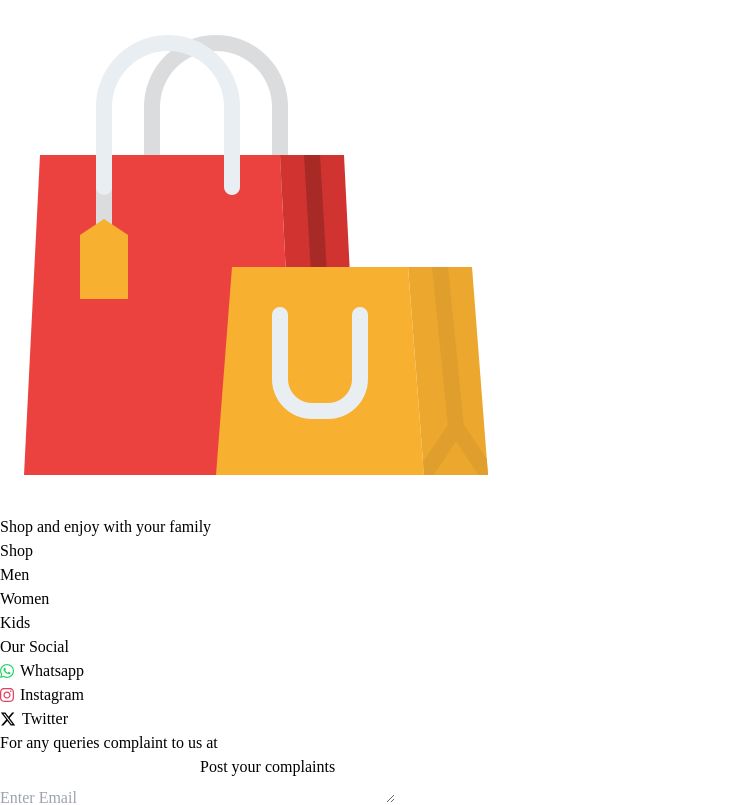
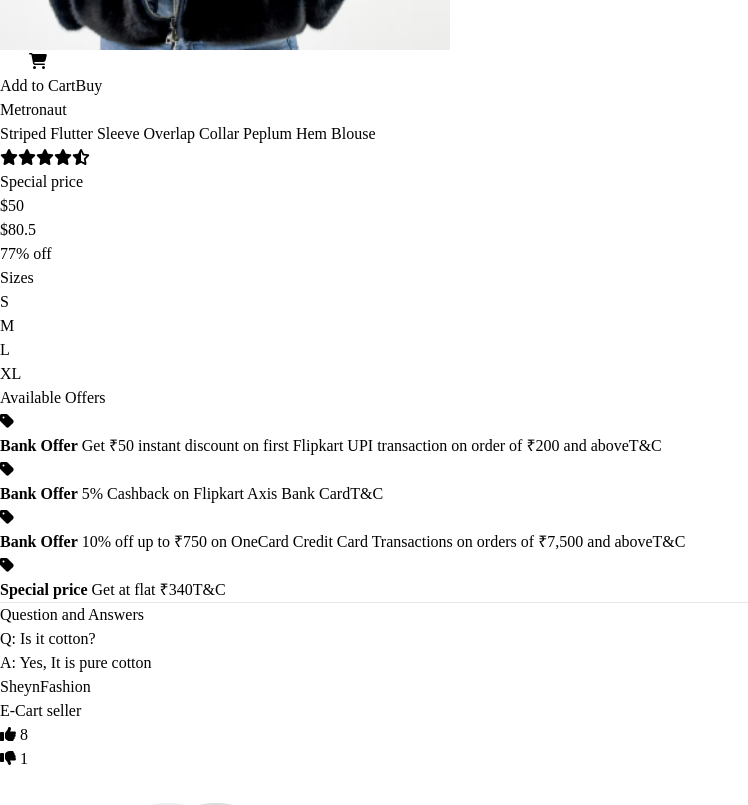
Before and after one commit to Avinashyennam/E-Cart, a React (Vite) app in the folder client/: page /product/1 in a window 1280 px wide. Shown: the part 1180-1985 px from the top of the page, without its empty margins (0-748 px from the left). Built offline with nearby package versions, Linux system fonts and the light colour scheme.

Commit message:
developed Product display page

```diff
--- a/client/src/context/ShopContext.jsx
+++ b/client/src/context/ShopContext.jsx
@@ -1,9 +1,30 @@
-import React, {createContext} from "react";
+import React, {createContext, useState} from "react";
 import all_products from '../components/assets/all_products';
 export const ShopContext = createContext(null);
 
+const getDefaultCart = ()=>{
+    let cart = {};
+    for(let i =0; i<all_products.length+1;i++){
+        cart[i] = 0;
+    }
+    return cart;
+}
 const ShopContextProvider = (props)=>{
-    const contextValue = {all_products}
+
+    const [cartItems, setCartItems] = useState(getDefaultCart);
+
+
+    console.log(cartItems);
+    const addTocart = (itemId)=>{
+        setCartItems((prev)=>({...prev,[itemId]:prev[itemId]+1}))
+    }
+
+    const removeFromCart = (itemId)=>{
+        setCartItems((prev)=>({...prev,[itemId]:prev[itemId]-1}))
+    }
+
+    const contextValue = {all_products, cartItems, addTocart, removeFromCart}
+
     return(
         <ShopContext.Provider value={contextValue}>
             {props.children}
--- a/client/src/pages/LoginSignup.jsx
+++ b/client/src/pages/LoginSignup.jsx
@@ -74,7 +74,7 @@ const Login = ()=>{
                         <form className="login-form flex flex-col justify-center items-center gap-4 border p-10 rounded-lg" onSubmit={handleSignUp}>
                             <input type="text" name="name" value={signupdata.name} placeholder="Enter name" onChange={(e)=>setSignupdata(e.target.value)}/>
                             <input type="email" name="email" value={signupdata.email} placeholder="Enter Email" onChange={(e)=>setSignupdata(e.target.value)}/>
-                            <input type="password" name="password" value={userdata.password} placeholder="Enter Password" onChange={(e)=>setSignupdata(e.target.value)}/>
+                            <input type="password" name="password" value={signupdata.password} placeholder="Enter Password" onChange={(e)=>setSignupdata(e.target.value)}/>
                             <button className="bg-white text-black text-xl w-28 p-1 rounded-lg">Continue</button>
                             <h1 className="text-xl">Already have an account? <span className="text-blue-700 cursor-pointer" onClick={()=>setLogin(!login)}>Click </span>here to login</h1>
                         </form>
--- a/client/src/pages/Product.jsx
+++ b/client/src/pages/Product.jsx
@@ -1,32 +1,108 @@
-import React, {useContext} from "react";
+import React, { useContext } from "react";
 import { ShopContext } from "../context/ShopContext";
 import { useParams } from "react-router-dom";
 import { FontAwesomeIcon } from '@fortawesome/react-fontawesome';
-import {faCartShopping} from '@fortawesome/free-solid-svg-icons';
-const Product = ()=>{
-    const {all_products} = useContext(ShopContext);
-    const {productId} = useParams();
-    const product = all_products.find((e)=> e.id === Number (productId));
-    return(
-        <>
-            <div><h1>Product page</h1></div>
-            <div>
+import { faCartShopping, faTag, faStar, faStarHalfStroke, faThumbsUp, faThumbsDown } from '@fortawesome/free-solid-svg-icons';
+const Product = () => {
+    const { all_products } = useContext(ShopContext);
+    const {addToCart} = useContext(ShopContext);
+    const { productId } = useParams();
+    const product = all_products.find((e) => e.id === Number(productId));
+    return (
+        <div className="p-4">
+            <div className="flex ">
 
-                <div>
-                    <img src={product.image} alt="not found" />
-                    <div>
-                        <button>
+                <div className="flex flex-col items-center gap-4 w-2/5">
+                    <img src={product.image} alt="not found" width={450} />
+                    <div className="flex gap-2">
+                        <button className="bg-[#f7b030] flex gap-1 items-center text-xl px-5 py-2 rounded" onClick={()=>{addToCart(product.id)}}>
                             <FontAwesomeIcon icon={faCartShopping} />
                             <h1>Add to Cart</h1>
                         </button>
-                        <button>Buy</button>
+                        <button className="bg-[#eb423f] px-10 py-2 text-xl rounded">Buy</button>
                     </div>
                 </div>
-                <div></div>
+
+                <div className="w-3/5 flex flex-col gap-4">
+                    <div className="title">
+                        <h2 className="text-lg text-slate-500">Metronaut</h2>
+                        <h1 className="text-xl">{product.name}</h1>
+                        <FontAwesomeIcon icon={faStar} className="text-orange-600"/>
+                        <FontAwesomeIcon icon={faStar} className="text-orange-600"/>
+                        <FontAwesomeIcon icon={faStar} className="text-orange-600"/>
+                        <FontAwesomeIcon icon={faStar} className="text-orange-600"/>
+                        <FontAwesomeIcon icon={faStarHalfStroke} className="text-orange-600"/>
+                    </div>
+
+                    <div className="price">
+                        <p className="text-lg text-green-500">Special price</p>
+                        <div className="flex gap-4 items-center">
+                            <h1 className="text-3xl font-semibold">${product.new_price}</h1>
+                            <h2 className="text-lg text-decoration-line: line-through text-slate-500">${product.old_price}</h2>
+                            <h2 className="text-lg text-green-500">77% off</h2>
+                        </div>
+                    </div>
+
+                    <div className="sizes flex gap-4">
+                        <h2 className="text-lg">Sizes</h2>
+                        <div className="flex gap-4">
+                            <div className="border border-slate-400 px-3 py-1 text-xl font-medium hover:bg-gray-300 cursor-pointer">S</div>
+                            <div className="border border-slate-400 px-3 py-1 text-xl font-medium hover:bg-gray-300 cursor-pointer">M</div>
+                            <div className="border border-slate-400 px-3 py-1 text-xl font-medium hover:bg-gray-300 cursor-pointer">L</div>
+                            <div className="border border-slate-400 px-2 py-1 text-xl font-medium hover:bg-gray-300 cursor-pointer">XL</div>
+                        </div>
+                    </div>
+
+                    <div className="offers">
+                        <h1 className="text-xl font-medium">Available Offers</h1>
+                        <div className="flex flex-col gap-2">
+                            <div className="flex gap-2 items-center text-lg">
+                                <FontAwesomeIcon icon={faTag} className="text-green-500" />
+                                <h2><b>Bank Offer</b> Get ₹50 instant discount on first Flipkart UPI transaction on order of ₹200 and aboveT&C</h2>
+                            </div>
+                            <div className="flex gap-2 items-center text-lg">
+                                <FontAwesomeIcon icon={faTag} className="text-green-500" />
+                                <h2><b>Bank Offer</b> 5% Cashback on Flipkart Axis Bank CardT&C</h2>
+                            </div>
+                            <div className="flex gap-2 items-center text-lg">
+                                <FontAwesomeIcon icon={faTag} className="text-green-500" />
+                                <h2><b>Bank Offer</b> 10% off up to ₹750 on OneCard Credit Card Transactions on orders of ₹7,500 and aboveT&C</h2>
+                            </div>
+                            <div className="flex gap-2 items-center text-lg">
+                                <FontAwesomeIcon icon={faTag} className="text-green-500" />
+                                <h2><b>Special price</b> Get at flat ₹340T&C</h2>
+                            </div>
+                        </div>
+                    </div>
+                    <hr></hr>
+                    <div className="Q-ans flex flex-col gap-4">
+                        <h1 className="text-xl font-semibold">Question and Answers</h1>
+                        <div className="flex flex-col gap-4">
+                            <div>
+                                <h1 className="text-xl font-medium">Q: Is it cotton?</h1>
+                                <h2>A: Yes, It is pure cotton</h2>
+                            </div>
+                            <div className="flex justify-between text-slate-400">
+                                <div>
+                                    <h3>SheynFashion</h3>
+                                    <h3>E-Cart seller</h3>
+                                </div>
+                                <div className="flex gap-4">
+                                    <div>
+                                        <FontAwesomeIcon icon={faThumbsUp} /> 8
+                                    </div>
+                                    <div>
+                                        <FontAwesomeIcon icon={faThumbsDown} /> 1
+                                    </div>
+                                </div>
+                            </div>
+                        </div>
+                    </div>
+                </div>
             </div>
 
 
-        </>
+        </div>
     )
 }
 
--- a/client/src/pages/ShopCategory.jsx
+++ b/client/src/pages/ShopCategory.jsx
@@ -15,7 +15,7 @@ const ShopCategory = (props) => {
                 <div style={props.styles} className="flex items-center justify-center w-1/2">
                     <h1 className="flex text-6xl font-bold">{props.text}</h1>
                 </div>
-                <img src={props.banner} alt="not found" style={{ width: "400px", height: "550px" }} />
+                <img src={props.banner} alt="not found" style={{ width: "370px", height: "550px" }} />
             </div>
             <div className="flex flex-col gap-10 items-center p-8">
                 <div className="flex justify-between w-full px-20 text-xl">
```
